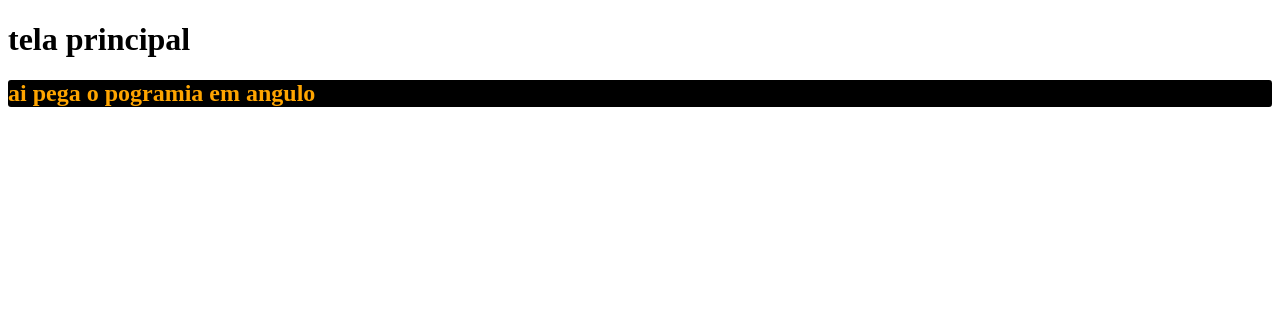
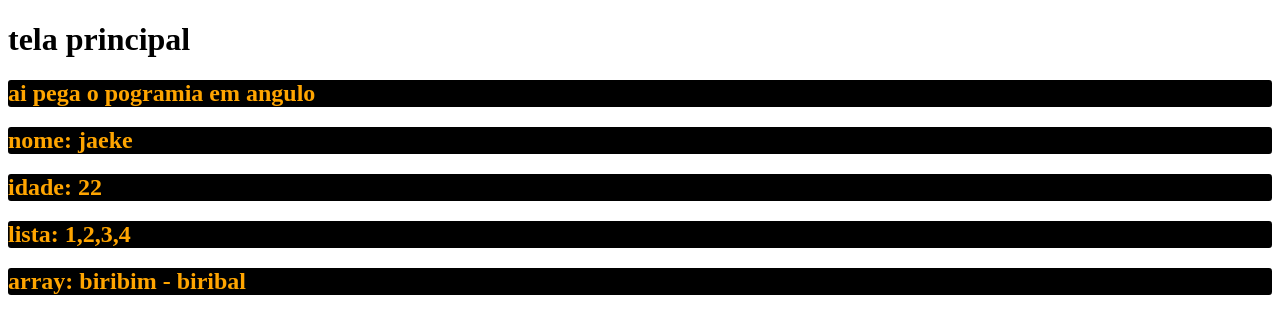
Before and after one commit to GuiJaeke/Angular-JS, an Angular app in the folder AngularJS/: page / in a window 1280 px wide. Shown: the top 334 px of the page. Built offline with nearby package versions, Linux system fonts and the light colour scheme.

Commit message:
Dados inseridos no html. variaveis, listas e arrays

```diff
--- a/AngularJS/src/app/components/first-component/first-component.component.html
+++ b/AngularJS/src/app/components/first-component/first-component.component.html
@@ -1 +1,5 @@
 <h2>ai pega o pogramia em angulo</h2>
+<h2>nome: {{name}}</h2>
+<h2>idade: {{age}}</h2>
+<h2> lista: {{lista}}</h2>
+<h2>array: {{array.nome}} - {{array.local}}</h2>
--- a/AngularJS/src/app/components/first-component/first-component.component.ts
+++ b/AngularJS/src/app/components/first-component/first-component.component.ts
@@ -8,5 +8,11 @@ import { Component } from '@angular/core';
   styleUrl: './first-component.component.css'
 })
 export class FirstComponentComponent {
-
+  name: string = 'jaeke';
+  age: number = 22
+  lista = [1, 2, 3, 4]
+  array = {
+    nome: 'biribim',
+    local: 'biribal'
+  }
 }
```
